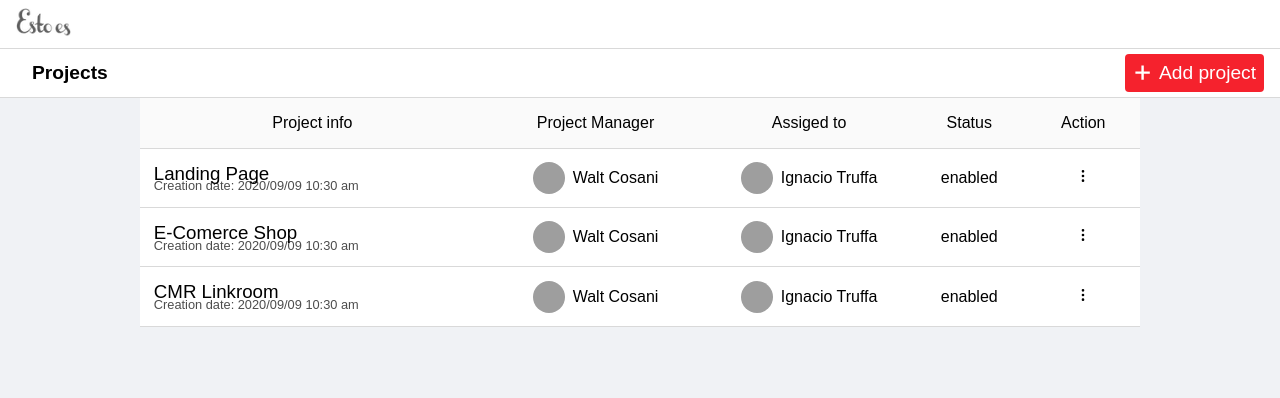
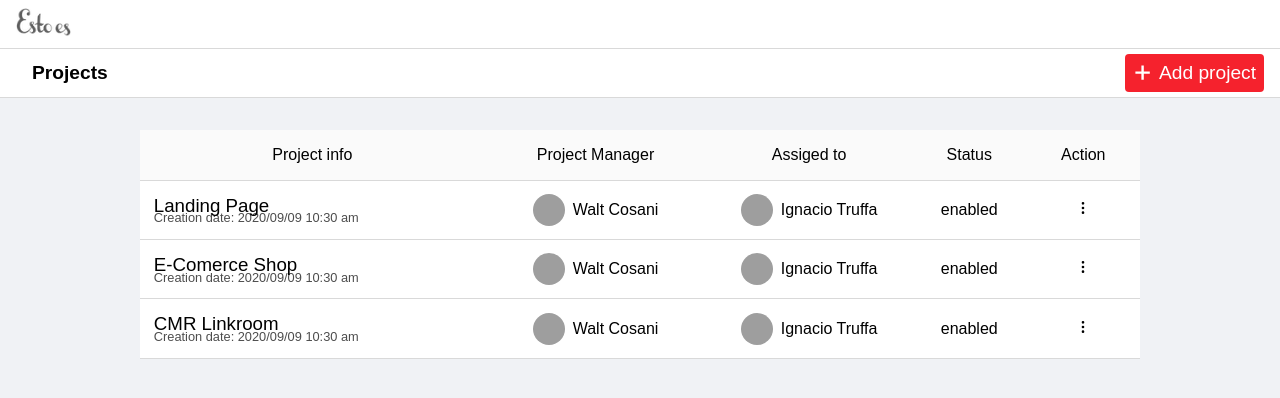
Before and after one commit to TanisJam/esto-es-challenge, a React (Create React App) app: page / in a window 1280 px wide. Shown: the top 398 px of the page. Built offline with nearby package versions, Linux system fonts and the light colour scheme; grey boxes are pictures that could not be loaded; a web font is replaced by a local one.

Commit message:
styles fix

```diff
--- a/src/components/Main/Main.module.scss
+++ b/src/components/Main/Main.module.scss
@@ -1,6 +1,6 @@
 .main {
-  margin-top: 0.5rem;
   background-color: white;
   max-width: 1000px;
   margin: 0 auto;
+  margin-top: 2rem;
 }
--- a/src/components/Menu/Menu.module.scss
+++ b/src/components/Menu/Menu.module.scss
@@ -13,6 +13,10 @@
     svg {
       margin-right: 0.5rem;
     }
+    &:hover {
+      background-color: #f5f5f5;
+      cursor: pointer;
+    }
   }
   .up {
     font-size: 2rem;
```
